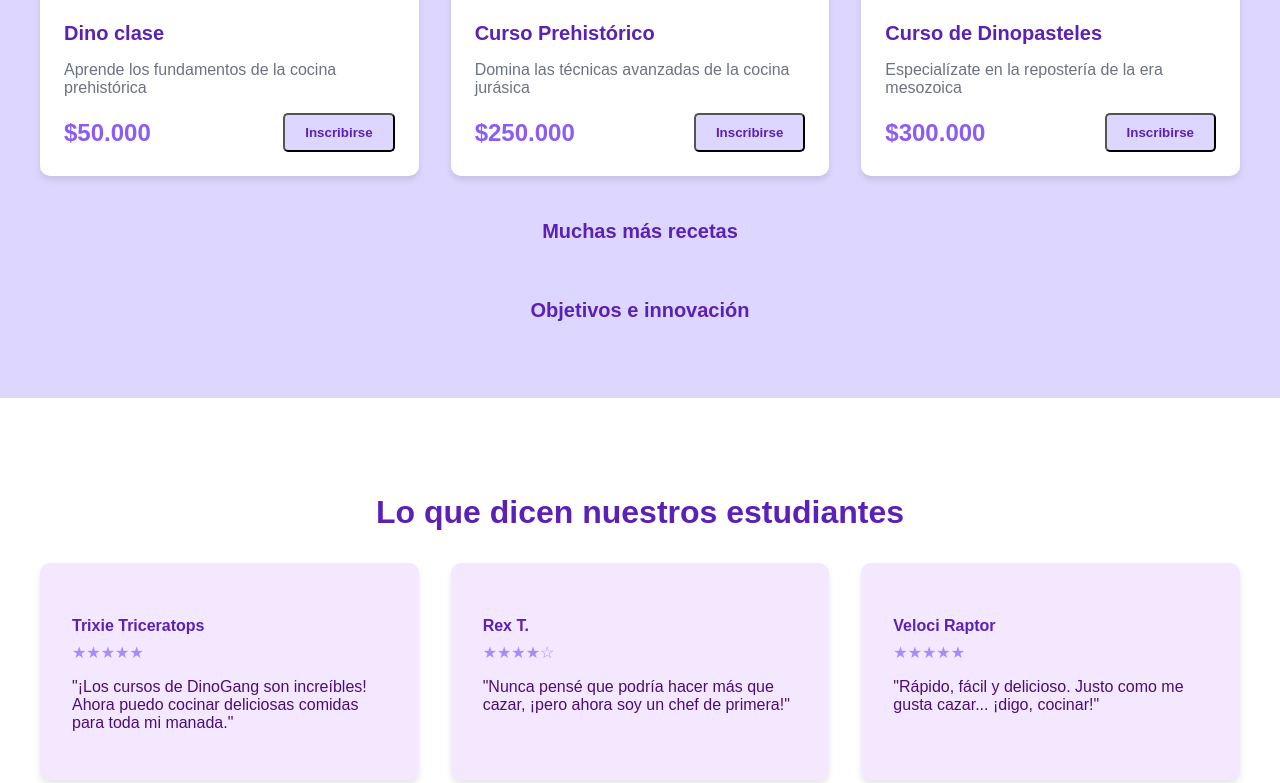
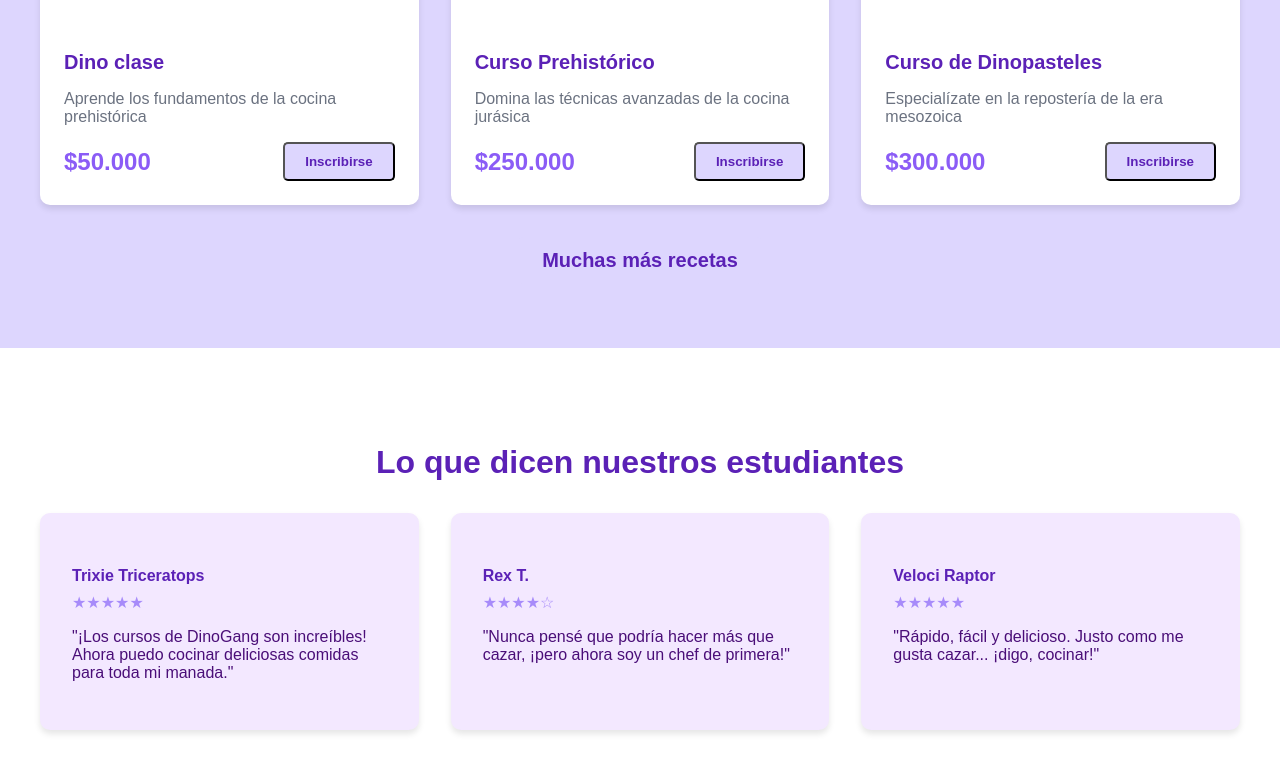
Before and after one commit to KevYry/Kevyry, a plain HTML site: page index.html in a window 1280 px wide. Shown: the part 1260-2043 px from the top of the page. Drawn offline with Linux system fonts and the light colour scheme.

Commit message:
Update index.html

```diff
--- a/index.html
+++ b/index.html
@@ -290,6 +290,7 @@
                         <li><a href="#cursos">Cursos</a></li>
                         <li><a href="#sobre-nosotros">Sobre Nosotros</a></li>
                         <li><a href="#contacto">Contacto</a></li>
+                        <li><a href="pagina22.html" target="_blank" rel="noopener noreferrer" class="btn btn-lg">Objetivos e innovación</a></li>
                     </ul>
                 </nav>
                 <p class="creator-info">Creado por Kevin Paez 1101</p>
@@ -374,9 +375,7 @@
                 </div>
                 <div class="text-center mt-8">
                     <a href="https://www.thespruceeats.com/" target="_blank" rel="noopener noreferrer" class="btn btn-lg">Muchas más recetas</a>
-                    <div class="text-center mt-8">
-                    <a href="pagina22.html" target="_blank" rel="noopener noreferrer" class="btn btn-lg">Objetivos e innovación</a>
-                </div>
+
                 </div>
             </div>
         </section>
```
